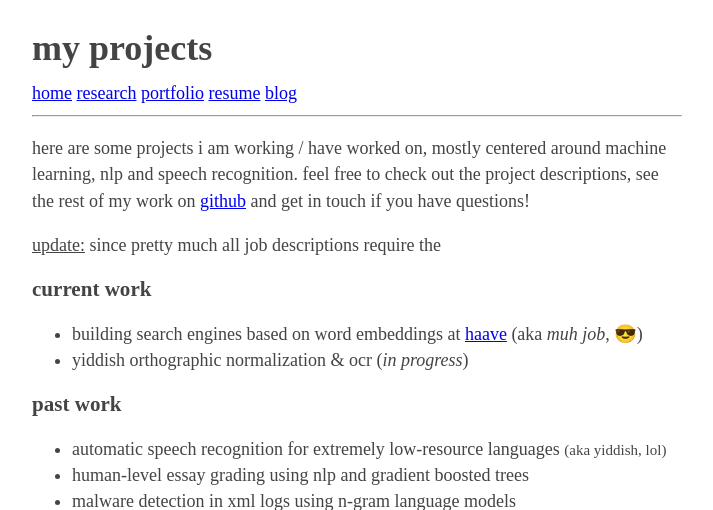
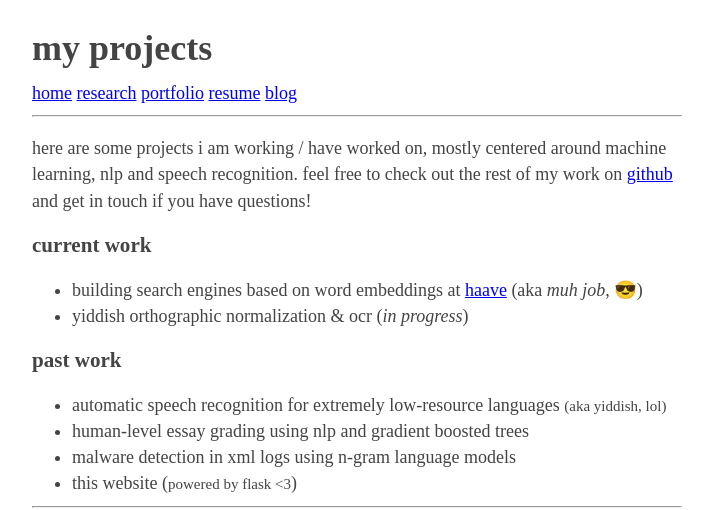
Before and after one commit to j0ma/website_flask, a Flask app: page /portfolio in a window 1280 px wide. Shown: the top 510 px of the page, without its empty margins (283-996 px from the left). Run offline with Flask 2, Linux system fonts and the light colour scheme.

Commit message:
updated portfolio page hehe

```diff
--- a/src/templates/portfolio.html
+++ b/src/templates/portfolio.html
@@ -7,7 +7,7 @@
 </head>
 
 <body>
-<div id="topheader"> <h1 id="my-projects">my projects</h1> </div> <thead> <tr> <td> <a href="/">Home</a> </td> <td> <a href="/research">Research</a> </td> <td> <a href="/portfolio">Portfolio</a> </td> <td> <a href="/resume">Resume</a> </td> <td> <a href="http://blog.jonnesaleva.com">Blog</a> </td> </tr> </thead> <hr /> <p>Here are some projects I am working / have worked on, mostly centered around machine learning, nlp and speech recognition. Feel free to check out the project descriptions, see the rest of my work on <a href="www.github.com/j0ma">Github</a> and get in touch if you have questions!</p> <p><u>Update:</u> Since pretty much all job descriptions require the</p> <h3 id="current-work">current work</h3> <ul> <li>building search engines based on word embeddings at <a href="https://www.haave.io">haave</a> (aka <em>muh job</em>, 😎)</li> <li>yiddish orthographic normalization &amp; ocr (<em>in progress</em>)</li> </ul> <h3 id="past-work">past work</h3> <ul> <li>automatic speech recognition for extremely low-resource languages <small>(aka yiddish, lol)</small></li> <li>human-level essay grading using NLP and gradient boosted trees</li> <li>malware detection in xml logs using n-gram language models</li> <li>this website (<small>powered by flask &lt;3</small>)</li> </ul> <hr /> <tfoot> <tr> <td> © Jonne Sälevä, 2018 || inspired by <a href="https://cfdenton.github.io">cfdenton</a> </td> </tr> </tfoot>
+<div id="topheader"> <h1 id="my-projects">my projects</h1> </div> <thead> <tr> <td> <a href="/">Home</a> </td> <td> <a href="/research">Research</a> </td> <td> <a href="/portfolio">Portfolio</a> </td> <td> <a href="/resume">Resume</a> </td> <td> <a href="http://blog.jonnesaleva.com">Blog</a> </td> </tr> </thead> <hr /> <p>Here are some projects I am working / have worked on, mostly centered around machine learning, nlp and speech recognition. Feel free to check out the rest of my work on <a href="www.github.com/j0ma">Github</a> and get in touch if you have questions!</p> <h3 id="current-work">current work</h3> <ul> <li>building search engines based on word embeddings at <a href="https://www.haave.io">haave</a> (aka <em>muh job</em>, 😎)</li> <li>yiddish orthographic normalization &amp; ocr (<em>in progress</em>)</li> </ul> <h3 id="past-work">past work</h3> <ul> <li>automatic speech recognition for extremely low-resource languages <small>(aka yiddish, lol)</small></li> <li>human-level essay grading using NLP and gradient boosted trees</li> <li>malware detection in xml logs using n-gram language models</li> <li>this website (<small>powered by flask &lt;3</small>)</li> </ul> <hr /> <tfoot> <tr> <td> © Jonne Sälevä, 2018 || inspired by <a href="https://cfdenton.github.io">cfdenton</a> </td> </tr> </tfoot>
 
 </body>
 </html>
```
Also changed, not shown: src/static/md/portfolio.md (+1 -3 lines).
